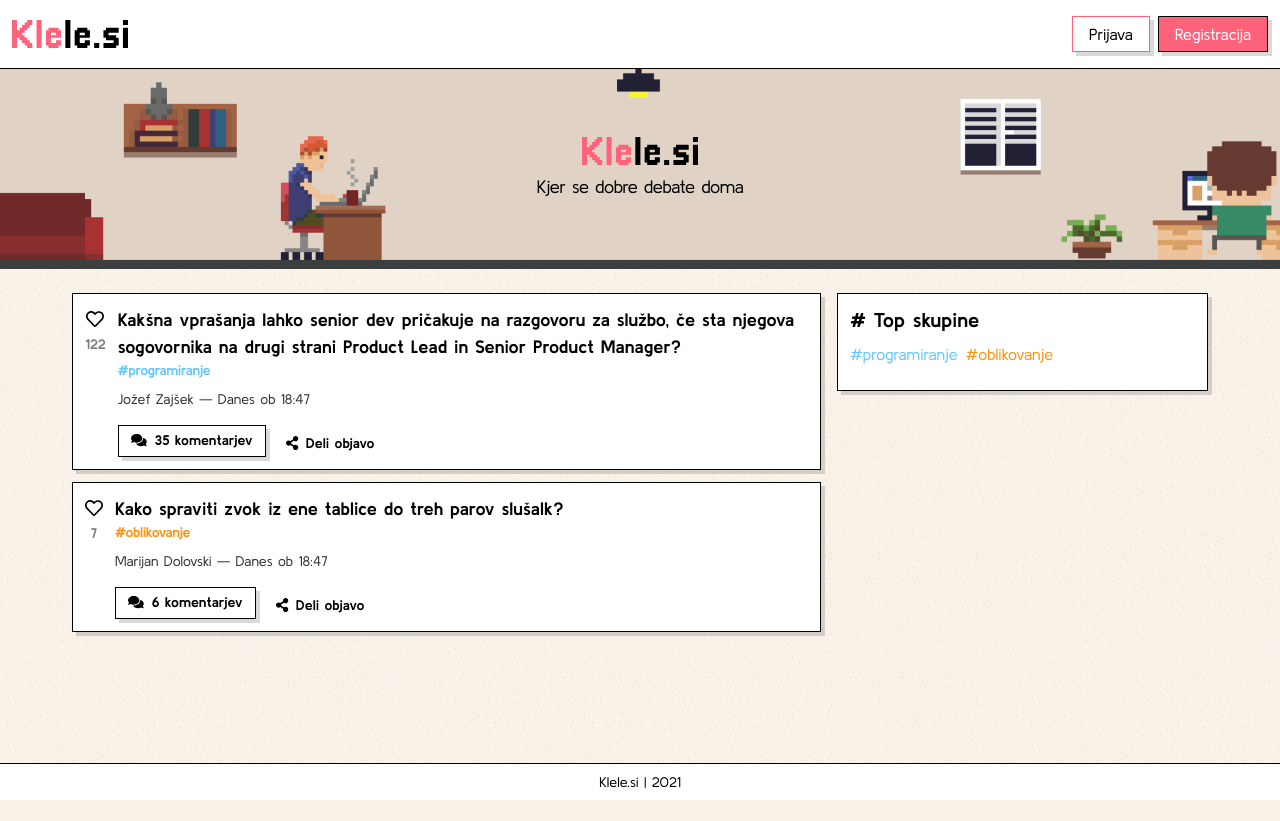
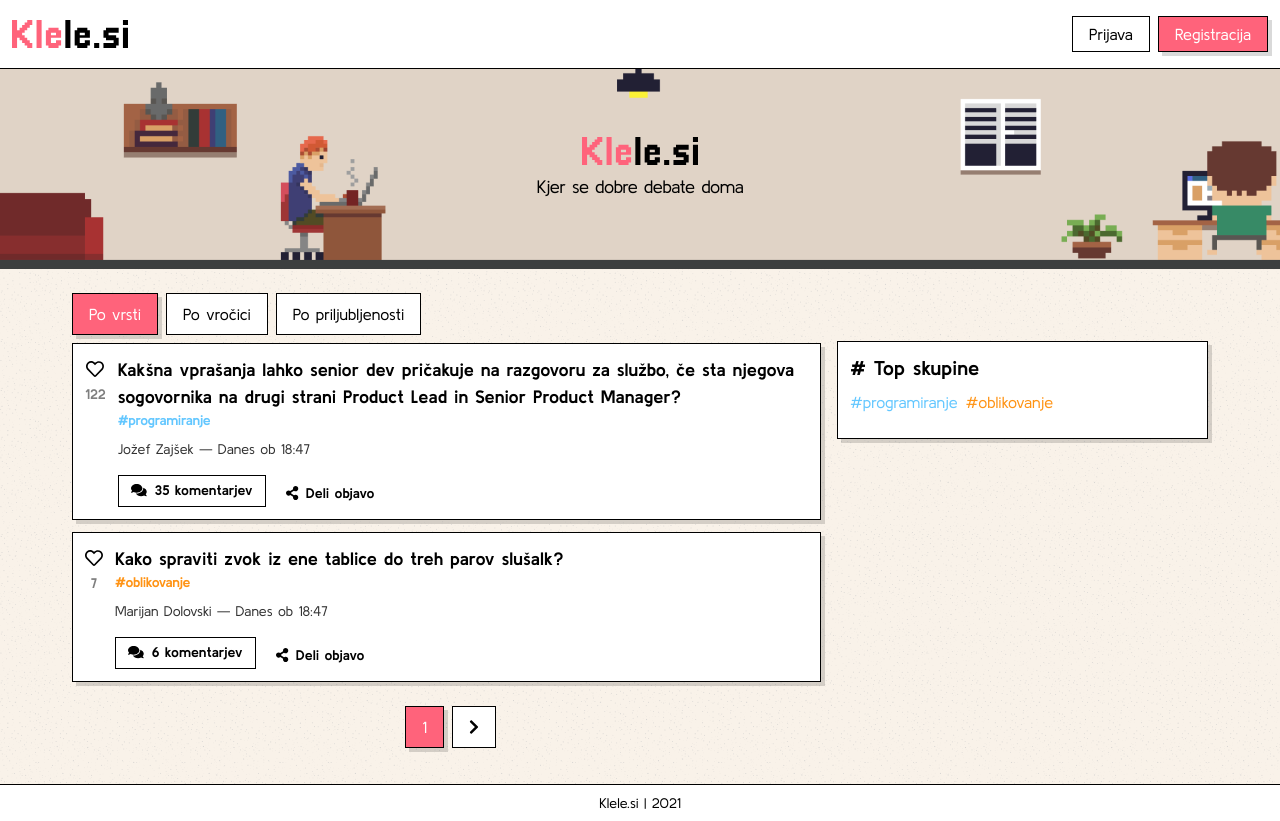
Before and after one commit to aweCodeMan/klele.si, a Next.js app: page / in a window 1280 px wide. Before the commit the page ends 800 px from the top, so only its background shows below. Built offline with nearby package versions, Linux system fonts and the light colour scheme.

Commit message:
Add pagination and filters

```diff
--- a/components/cards/post-card.tsx
+++ b/components/cards/post-card.tsx
@@ -31,7 +31,7 @@ export default function PostCard(props: { postExcerpt: any }) {
 
                     <div className={'mt-4 flex flex-row'}>
                         <Link href="#comments">
-                            <a className={'bg-white border border-black px-3 py-1 shadow text-sm font-bold mr-2'}>
+                            <a className={'bg-white border border-black px-3 py-1 text-sm font-bold mr-2'}>
                                 <span className="pr-2">
                                     <FontAwesomeIcon icon={faComments}/>
                                 </span>
--- a/components/cards/post-skeleton-card.tsx
+++ b/components/cards/post-skeleton-card.tsx
@@ -1,7 +1,3 @@
-import Link from 'next/link'
-import {FontAwesomeIcon} from '@fortawesome/react-fontawesome'
-import {faHeart} from '@fortawesome/free-regular-svg-icons'
-import {faComments, faShareAlt} from "@fortawesome/free-solid-svg-icons";
 import Shimmer from "../partials/shimmer";
 
 export default function PostSkeletonCard() {
--- a/components/navbar.tsx
+++ b/components/navbar.tsx
@@ -14,7 +14,7 @@ export default function Navbar() {
 
             <div>
                 <Link href="#objavi">
-                    <a className={'btn btn-primary-outline mr-2'}>Prijava</a>
+                    <a className={'btn btn-outline mr-2'}>Prijava</a>
                 </Link>
 
                 <Link href="#objavi">
--- /dev/null
+++ b/components/partials/pagination.tsx
@@ -0,0 +1,29 @@
+import {FontAwesomeIcon} from '@fortawesome/react-fontawesome'
+import {faChevronRight, faChevronLeft} from "@fortawesome/free-solid-svg-icons";
+
+export default function Pagination(props: {
+    response: { meta: any, data: any },
+    onPageChange: Function,
+}) {
+
+    const previous = (e: any) => {
+        e.preventDefault();
+        props.onPageChange(props.response.meta.currentPage - 1);
+    }
+
+    const next = (e: any) => {
+        e.preventDefault();
+        props.onPageChange(props.response.meta.currentPage + 1);
+    }
+
+    return (
+        <>
+            <div className="flex flex-row justify-center">
+                {props.response.meta.currentPage > 1 ?
+                <button className="btn btn-outline" onClick={(e) => previous(e)}><FontAwesomeIcon icon={faChevronLeft}/></button> : null}
+                <button className="btn btn-primary mx-2" disabled={true}>{props.response.meta.currentPage}</button>
+                {props.response.meta.nextPageUrl ? <button className="btn btn-outline" onClick={(e) => next(e)}><FontAwesomeIcon icon={faChevronRight}/></button> : null}
+            </div>
+        </>
+    );
+}
--- a/pages/index.tsx
+++ b/pages/index.tsx
@@ -4,16 +4,13 @@ import Link from 'next/link';
 import PostCard from "../components/cards/post-card";
 import PostSkeletonCard from "../components/cards/post-skeleton-card";
 import {useEffect, useState} from "react";
+import Pagination from "../components/partials/pagination";
 
 export default function Home() {
 
+    const [type, setType] = useState(0);
     const [isLoading, setIsLoading] = useState(true);
-
-    useEffect(() => {
-        setTimeout(() => {
-            setIsLoading(false);
-        }, 1500);
-    }, [])
+    const [response, setResponse]: [any, any] = useState(null);
 
     const posts = [
         {
@@ -46,13 +43,69 @@ export default function Home() {
 
     const groups = posts.map((post) => post.group)
 
-    const showPosts = () => posts.map((post, index) => {
+    useEffect(() => {
+        setTimeout(() => {
+            setResponse({
+                data: posts,
+                meta: {
+                    currentPage: 1,
+                    nextPageUrl: '/',
+                    total: 40,
+                    perPage: 20,
+                }
+            });
+            setIsLoading(false);
+        }, 1500);
+    }, []);
+
+    const onTypeChange = (event: any, type: number) => {
+        event.preventDefault();
+
+        setType(type);
+        setIsLoading(true)
+        setTimeout(() => {
+            setResponse({
+                data: posts,
+                meta: {
+                    currentPage: 1,
+                    nextPageUrl: '/',
+                    total: 40,
+                    perPage: 20,
+                }
+            });
+            setIsLoading(false);
+        }, 1500);
+    }
+
+    const showPosts = () => {
         return (
-            <div key={index} className={posts.length - 1 !== index ? 'mb-3' : ''}>
-                <PostCard postExcerpt={post}/>
+            <div>
+                <div className="flex flex-row mb-2">
+                    <button className={type === 0 ? 'btn btn-primary' : 'btn btn-outline'} onClick={(event) => onTypeChange(event, 0)}>Po
+                        vrsti
+                    </button>
+                    <button className={'mx-2 ' + (type === 1 ? 'btn btn-primary' : 'btn btn-outline')} onClick={(event) => onTypeChange(event, 1)}>Po
+                        vročici
+                    </button>
+                    <button className={type === 2 ? 'btn btn-primary' : 'btn btn-outline'} onClick={(event) => onTypeChange(event, 2)}>Po
+                        priljubljenosti
+                    </button>
+                </div>
+
+                {posts.map((post, index) => {
+                    return (
+                        <div key={index} className={posts.length - 1 !== index ? 'mb-3' : ''}>
+                            <PostCard postExcerpt={post}/>
+                        </div>
+                    )
+                })}
+
+                <div className="mt-6">
+                    <Pagination onPageChange={onPageChange} response={response}/>
+                </div>
             </div>
-        )
-    });
+        );
+    };
 
     const showSkeleton = () => {
         const skeletons = Array.from(new Array(6));
@@ -64,6 +117,17 @@ export default function Home() {
             )
         })
     };
+
+    const onPageChange = (page: number) => {
+        setIsLoading(true);
+
+        setTimeout(() => {
+            const copy = {...response};
+            copy.meta.currentPage = page;
+            setResponse(copy);
+            setIsLoading(false);
+        }, 1000);
+    }
 
     return (
         <div>
@@ -92,7 +156,7 @@ export default function Home() {
                         }
                     </div>
 
-                    <div className="w-full md:w-1/3 mb-3 md:pl-2">
+                    <div className="w-full md:w-1/3 mb-3 md:pl-2 md:mt-12">
                         <div className="card">
                             <span className="text-black font-bold text-xl"># Top skupine</span>
 
--- a/styles/globals.scss
+++ b/styles/globals.scss
@@ -5,14 +5,14 @@
 @tailwind utilities;
 
 .btn {
-  @apply border px-4 py-2 shadow;
+  @apply border px-4 py-2;
 
   &-primary {
-    @apply border-black text-white bg-red;
+    @apply border-black text-white bg-red shadow;
+  }
 
-    &-outline {
-      @apply border-red text-black bg-white;
-    }
+  &-outline {
+    @apply border-black text-black bg-white;
   }
 }
 
```
